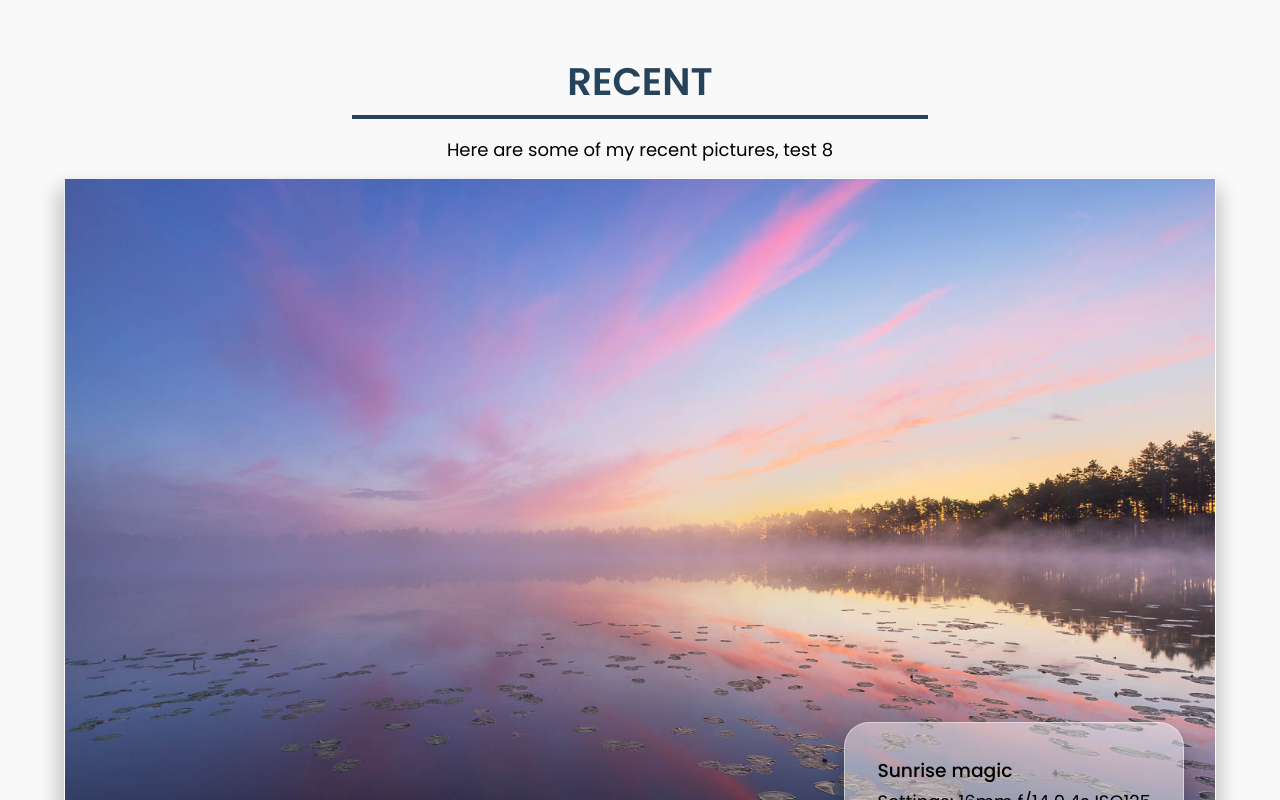
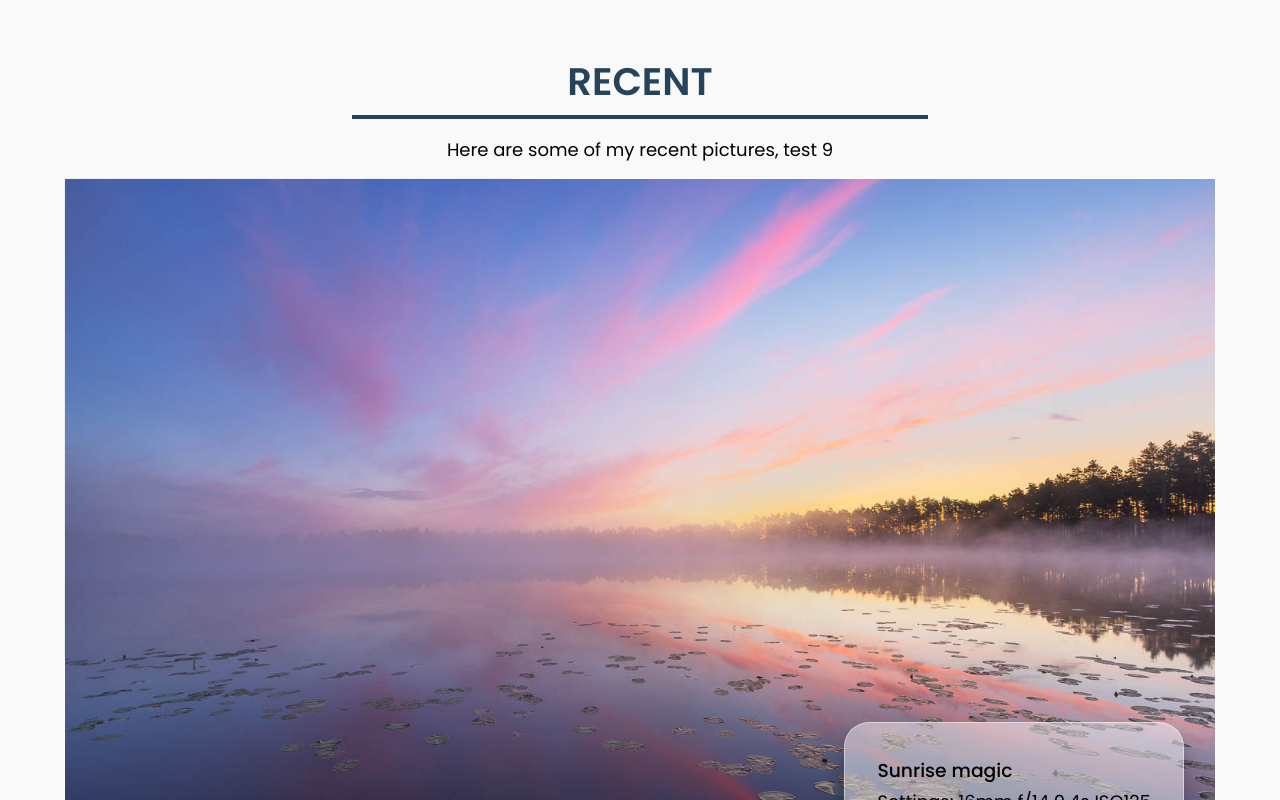
Before and after one commit to jarisokka/photography-portfolio, a React (Create React App) app: page / in a window 1280 px wide. Shown: the part 980-1780 px from the top of the page. Built offline with nearby package versions, Linux system fonts and the light colour scheme; the HTML template or start-up script is replaced by a standard one.

Commit message:
Fix try nine

```diff
--- a/src/components/recent/Recent.css
+++ b/src/components/recent/Recent.css
@@ -1,7 +1,8 @@
 .recent-wrapper {
   display: block;
-  max-width: 100%;
+  width: 100%;
   min-height: 100vh;
+  overflow: hidden;
 }
 
 .styiling {
--- a/src/components/recent/Recent.js
+++ b/src/components/recent/Recent.js
@@ -22,7 +22,7 @@ const Recent = () => {
         <div className='title'>
           <h2>Recent</h2>
           <hr></hr>
-          <p>Here are some of my recent pictures, test 8</p>
+          <p>Here are some of my recent pictures, test 9</p>
         </div>
         <div className='recent-wrapper'>
           <div className='styiling'></div>
```
